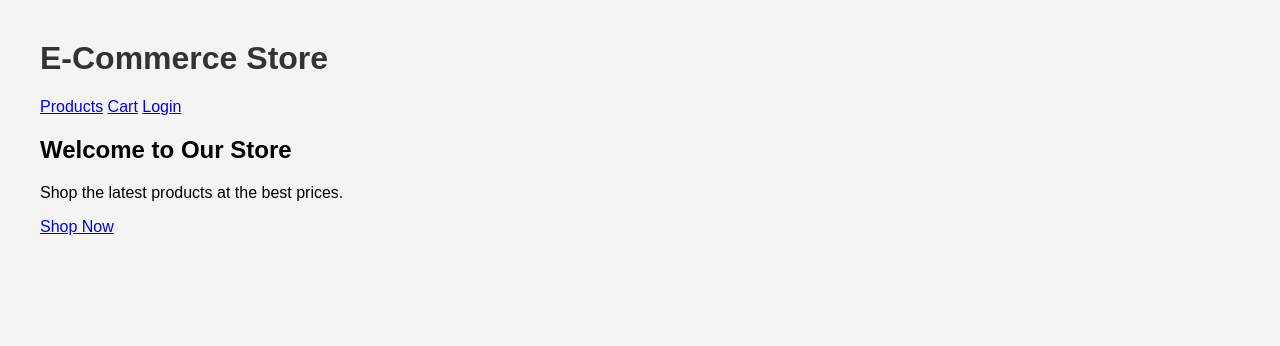
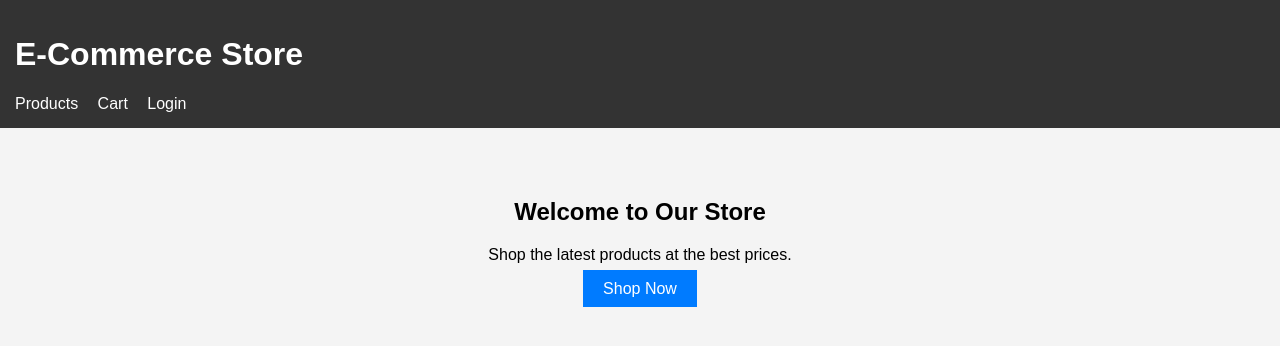
Before and after one commit to ksvsatwik-stack/commerce-web-application, a plain HTML site: page client/index.html in a window 1280 px wide. Drawn offline with Linux system fonts and the light colour scheme; files that its build step writes are made by us from their sources.

Commit message:
style.css

```diff
--- a/client/style.css
+++ b/client/style.css
@@ -1,29 +1,53 @@
-body{
-    font-family: Arial;
-    margin:40px;
-    background:#f4f4f4;
+body {
+    font-family: Arial, sans-serif;
+    margin: 0;
+    background: #f4f4f4;
 }
 
-h1{
-    color:#333;
+header {
+    background: #333;
+    color: white;
+    padding: 15px;
 }
 
-.product{
-    background:white;
-    padding:20px;
-    margin:15px;
-    border-radius:10px;
-    width:250px;
+nav a {
+    color: white;
+    margin-right: 15px;
+    text-decoration: none;
 }
 
-button{
-    background:blue;
-    color:white;
-    border:none;
-    padding:10px;
-    cursor:pointer;
+.hero {
+    text-align: center;
+    padding: 50px;
 }
 
-button:hover{
-    background:darkblue;
+.btn {
+    background: #007bff;
+    color: white;
+    padding: 10px 20px;
+    text-decoration: none;
 }
+
+.products {
+    display: flex;
+    gap: 20px;
+    padding: 20px;
+}
+
+.product-card {
+    background: white;
+    padding: 15px;
+    border-radius: 5px;
+    width: 200px;
+}
+
+input {
+    display: block;
+    margin: 10px;
+    padding: 10px;
+    width: 250px;
+}
+
+button {
+    padding: 10px 15px;
+}
```
